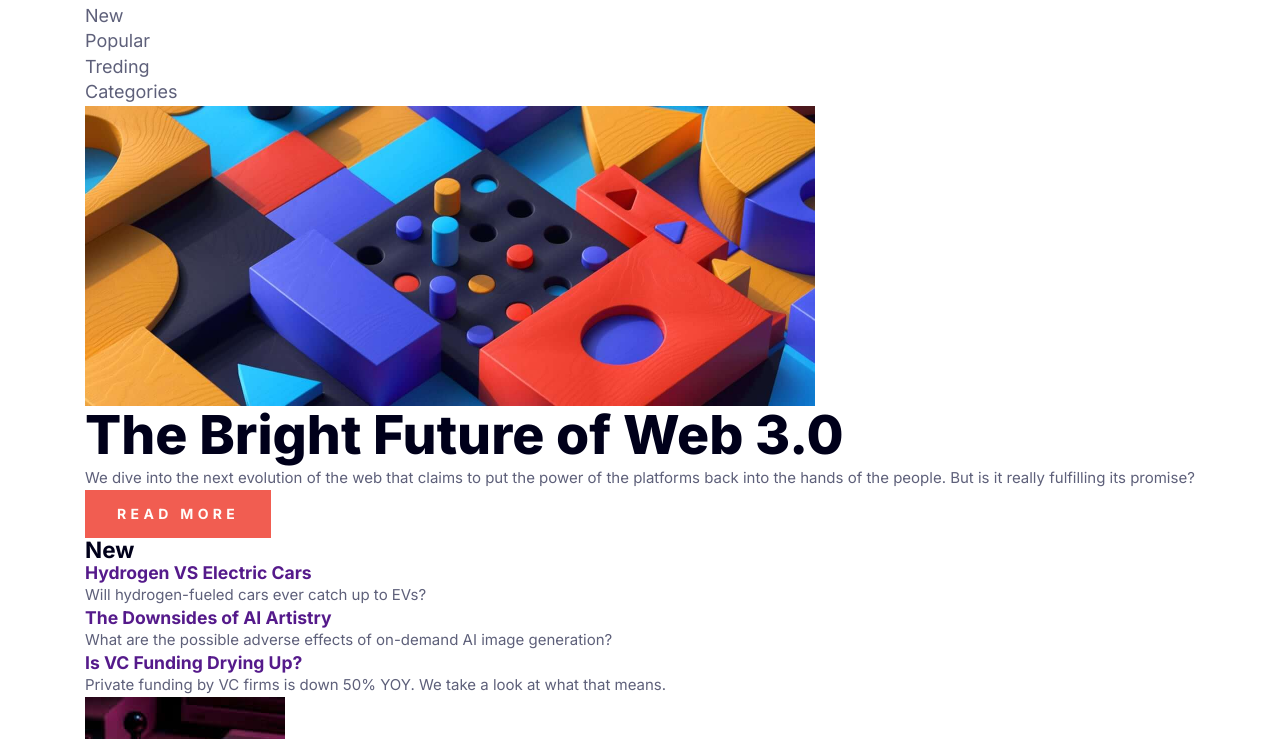
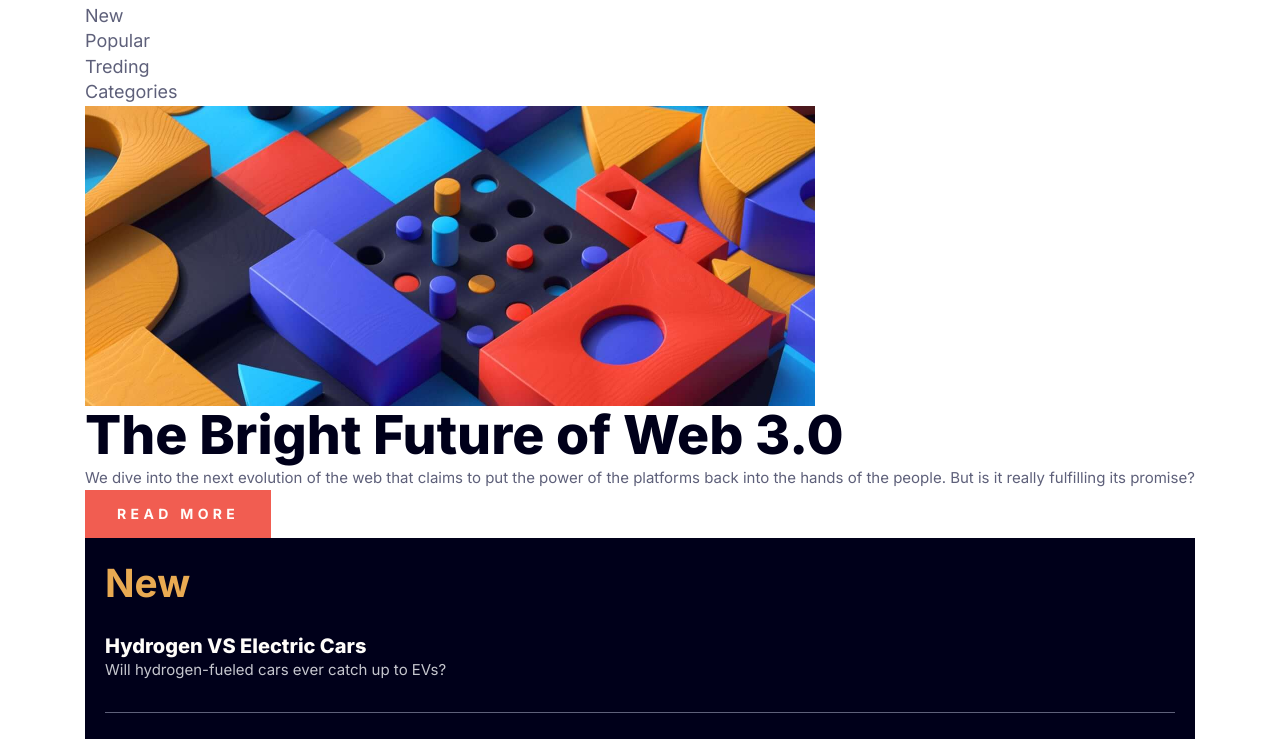
Before and after one commit to Nicolas-Johnson/News-Homepage, a website built with Vite: page index.html in a window 1280 px wide. Shown: the part 61-800 px from the top of the page. Built offline with nearby package versions, Linux system fonts and the light colour scheme.

Commit message:
new section css

```diff
--- a/index.html
+++ b/index.html
@@ -2,7 +2,7 @@
 <html lang="en">
   <head>
     <meta charset="UTF-8" />
-    <link rel="icon" type="image/svg+xml" href="/vite.svg" />
+    <link rel="shortcut icon" href="/public/favicon-32x32.png" type="image/x-icon">
     <meta name="viewport" content="width=device-width, initial-scale=1.0" />
     <link rel="preconnect" href="https://fonts.googleapis.com">
     <link rel="preconnect" href="https://fonts.gstatic.com" crossorigin>
@@ -56,33 +56,33 @@
         </section>
 
         <section class="new">
-          <h2>New</h2>
+          <h2 class="new__title">New</h2>
           <article class="new__post">
-            <h3 class="new__headline">
-              <a href="">
+            <h3>
+              <a class="new__headline" href="">
                 Hydrogen VS Electric Cars
               </a>
             </h3>
-            <p class="new_description">Will hydrogen-fueled cars ever catch up to EVs?</p>
+            <p class="new__description">Will hydrogen-fueled cars ever catch up to EVs?</p>
           </article>
 
           <article class="new__post">
-            <h3 class="new__headline">
-              <a href="">
+            <h3>
+              <a class="new__headline" href="">
                 The Downsides of AI Artistry
               </a>
             </h3>
-            <p class="new_description">What are the possible adverse effects of on-demand AI image
+            <p class="new__description">What are the possible adverse effects of on-demand AI image
               generation?</p>
           </article>
 
           <article class="new__post">
-            <h3 class="new__headline">
-              <a href="">
+            <h3>
+              <a class="new__headline" href="">
                 Is VC Funding Drying Up?
               </a>
             </h3>
-            <p class="new_description">Private funding by VC firms is down 50% YOY. We take a look at
+            <p class="new__description">Private funding by VC firms is down 50% YOY. We take a look at
               what that means.</p>
           </article>
         </section>
--- a/scss/components/_index.scss
+++ b/scss/components/_index.scss
@@ -1,2 +1,3 @@
 @forward 'header';
 @forward 'feature';
+@forward 'new';
--- /dev/null
+++ b/scss/components/_new.scss
@@ -0,0 +1,33 @@
+.new {
+    background-color: var(--c-blue);
+    padding: 1.5rem 1.25rem;
+
+    &__title {
+        font-size: clamp(2rem, 1.823943661971831rem + 0.7511737089201878vw, 2.5rem);
+        color: var(--c-yellow);
+    }
+
+    &__post {
+        padding-block: 1.875rem;
+        border-block-end: 1px solid var(--c-gray);
+
+        &:last-child {
+            border: none;
+        }
+
+    }
+
+    &__headline {
+        font-size: var(--f-s);
+        font-weight: 800;
+        margin-block-end: 0.5rem;
+        color: var(--c-white);
+
+    }
+
+    &__description {
+        font-size: inherit;
+        color: var(--c-silver);
+
+    }
+}
```
Also changed, not shown: public/favicon-32x32.png (renamed from public/img/favicon-32x32.png).
